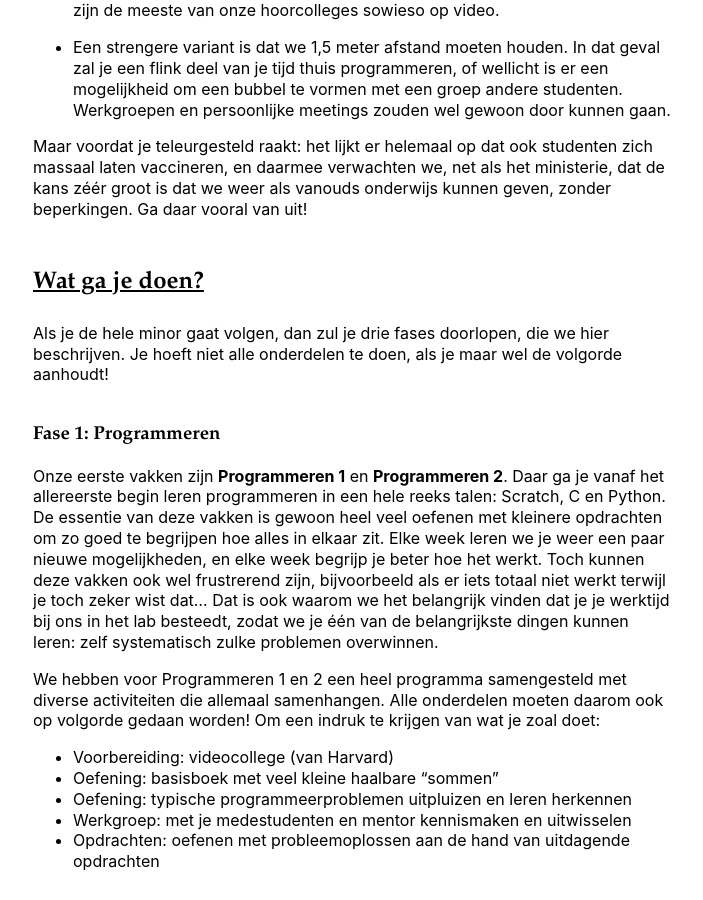
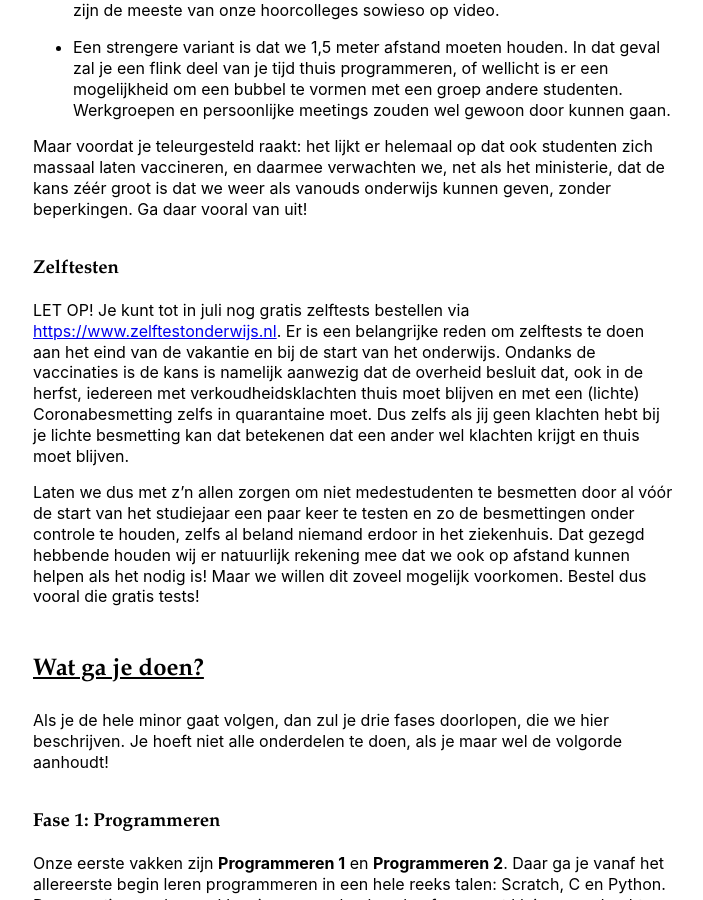
Before and after one commit to minprog/welkom, a Jekyll site: the page built from parttime/index.md, in a window 1280 px wide and 900 px high, scrolled down 1573 px. Shown: the whole window, without its empty margins (287-990 px from the left). Built offline with Jekyll 4.4.1, drawn with Linux system fonts in a browser that asks for light colours; our own code applies the rules of GitHub Pages for plain Markdown files.

Commit message:
zelftest

```diff
--- a/_includes/virus.md
+++ b/_includes/virus.md
@@ -7,3 +7,9 @@ Op dit moment gaan het ministerie van OCW en de UvA er van uit dat al het onderw
 - Een strengere variant is dat we 1,5 meter afstand moeten houden. In dat geval zal je een flink deel van je tijd thuis programmeren, of wellicht is er een mogelijkheid om een bubbel te vormen met een groep andere studenten. Werkgroepen en persoonlijke meetings zouden wel gewoon door kunnen gaan.
 
 Maar voordat je teleurgesteld raakt: het lijkt er helemaal op dat ook studenten zich massaal laten vaccineren, en daarmee verwachten we, net als het ministerie, dat de kans zéér groot is dat we weer als vanouds onderwijs kunnen geven, zonder beperkingen. Ga daar vooral van uit!
+
+### Zelftesten
+
+LET OP! Je kunt tot in juli nog gratis zelftests bestellen via <https://www.zelftestonderwijs.nl>. Er is een belangrijke reden om zelftests te doen aan het eind van de vakantie en bij de start van het onderwijs. Ondanks de vaccinaties is de kans is namelijk aanwezig dat de overheid besluit dat, ook in de herfst, iedereen met verkoudheidsklachten thuis moet blijven en met een (lichte) Coronabesmetting zelfs in quarantaine moet. Dus zelfs als jij geen klachten hebt bij je lichte besmetting kan dat betekenen dat een ander wel klachten krijgt en thuis moet blijven.
+
+Laten we dus met z'n allen zorgen om niet medestudenten te besmetten door al vóór de start van het studiejaar een paar keer te testen en zo de besmettingen onder controle te houden, zelfs al beland niemand erdoor in het ziekenhuis. Dat gezegd hebbende houden wij er natuurlijk rekening mee dat we ook op afstand kunnen helpen als het nodig is! Maar we willen dit zoveel mogelijk voorkomen. Bestel dus vooral die gratis tests!
```
